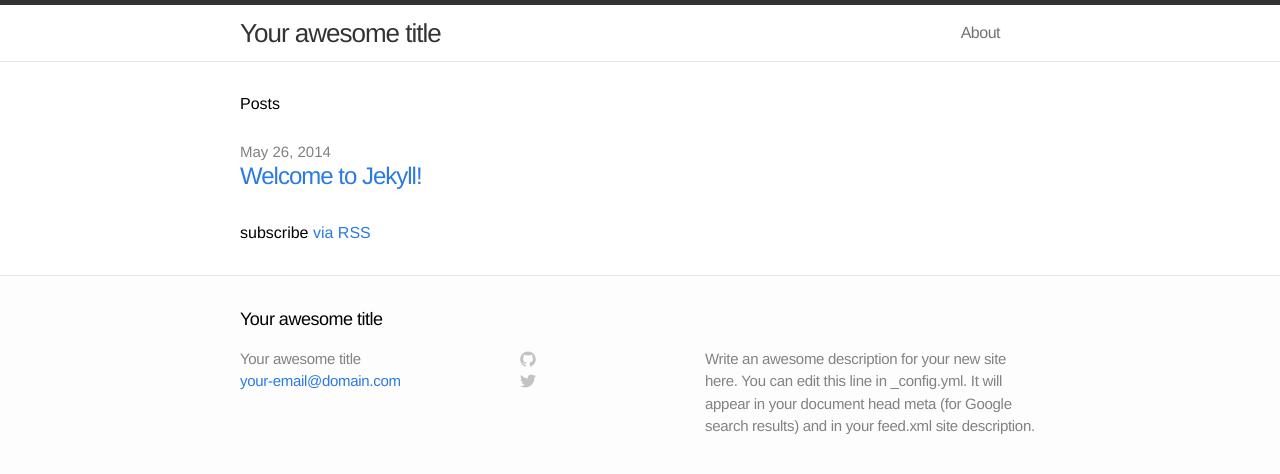
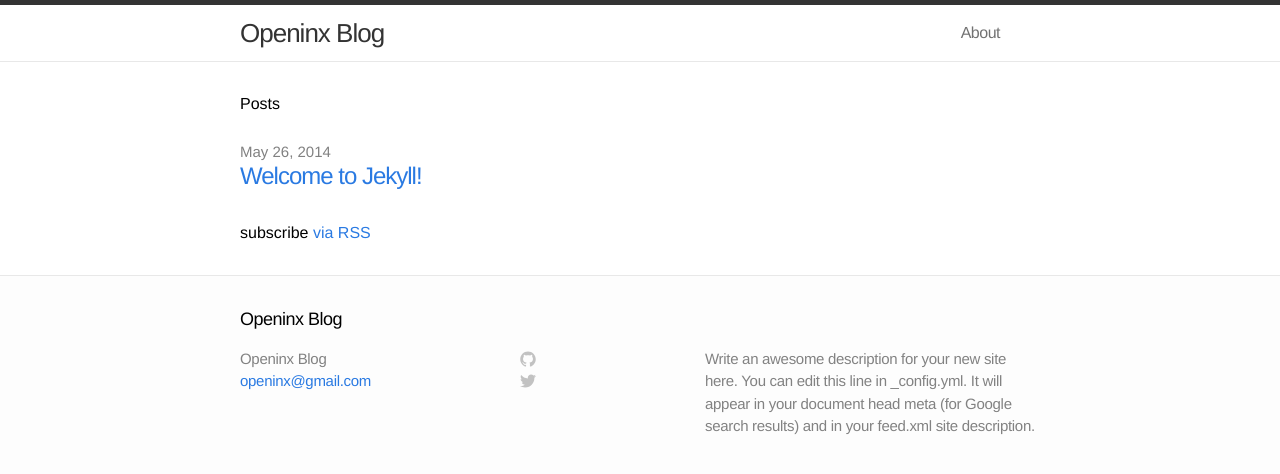
Before and after one commit to SteNicholas/openinx.github.io, a Jekyll site: the page built from index.html, in a window 1280 px wide. Shown: the top 474 px of the page. Built offline with Jekyll 4.4.1, drawn with Linux system fonts in a browser that asks for light colours.

Commit message:
first commit

```diff
--- a/_config.yml
+++ b/_config.yml
@@ -1,9 +1,9 @@
 # Site settings
-title: Your awesome title
-email: your-email@domain.com
+title: Openinx Blog
+email: openinx@gmail.com
 description: "Write an awesome description for your new site here. You can edit this line in _config.yml. It will appear in your document head meta (for Google search results) and in your feed.xml site description."
 baseurl: ""
-url: "http://yourdomain.com"
+url: "http://openinx.github.io"
 
 # Build settings
 markdown: kramdown
```
